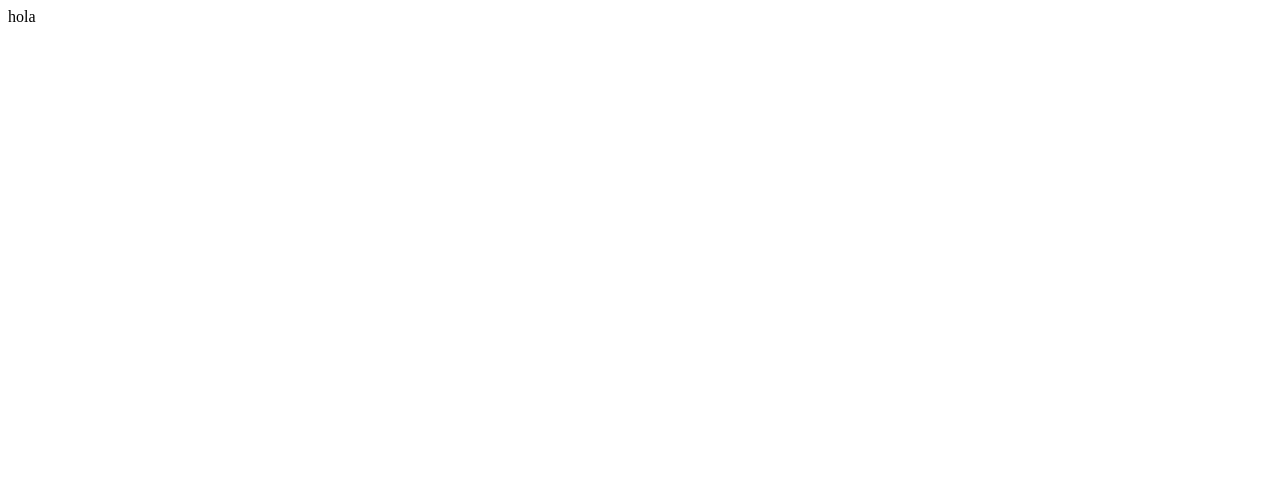
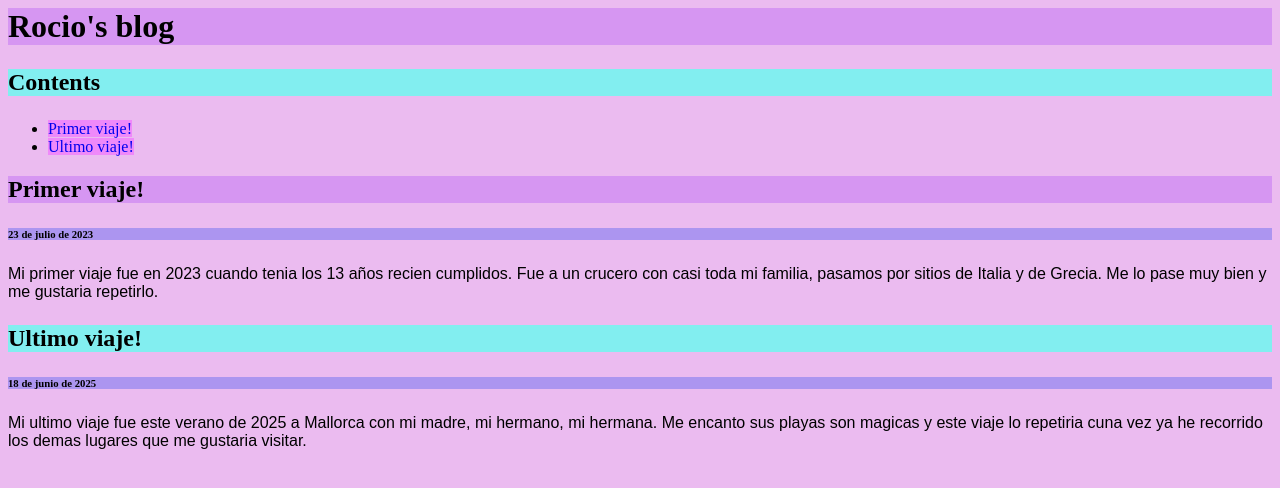
Before and after one commit to rochi3/rochi3.github.io, a plain HTML site: page index.html in a window 1280 px wide. Drawn offline with Linux system fonts and the light colour scheme.

Commit message:
Update index.html

```diff
--- a/index.html
+++ b/index.html
@@ -1 +1,39 @@
-<html>hola</html>
+<html>
+    <head>
+        <meta charset="utf-8">
+        <title>Project: Blog</title>
+        <style>
+        h1{background:rgb(214, 150, 242);}
+       h3{background:rgb(130, 238, 240);
+           font-size:150%;
+       }
+       h2{background:rgb(214, 150, 242);}
+       a{background:rgb(239, 137, 250);
+           text-decoration:none;
+       }
+       h6{background:rgb(172, 149, 240);}
+       body{background:rgb(235, 187, 240);
+       }
+
+        P{font-family:fantasy;}
+    </style>
+    </head>
+    <body>
+
+        <h1>Rocio's blog</h1>
+
+        <h3>Contents</h3>
+        <ul>
+            <li><a href="#Primerviaje!">Primer viaje!</a></li>
+             <li><a href="#Ultimoviaje!">Ultimo viaje!</a></li>
+        </ul>
+
+        <h2 id="Primerviaje!">Primer viaje!</h2>
+        <h6>23 de julio de 2023</h6>
+        <p>Mi primer viaje fue en 2023 cuando tenia los 13 años recien cumplidos. Fue a un crucero con casi toda mi familia, pasamos por sitios de Italia y de Grecia. Me lo pase muy bien y me gustaria repetirlo.</p>
+
+          <h3 id="Ultimoviaje!">Ultimo viaje!</h3>
+        <h6>18 de junio de 2025</h6>
+        <p>Mi ultimo viaje fue este verano de 2025 a Mallorca con mi madre, mi hermano, mi hermana. Me  encanto sus playas son magicas y este viaje lo repetiria cuna vez ya he recorrido los demas lugares que me gustaria visitar.</p>
+    </body>
+</html>
```
